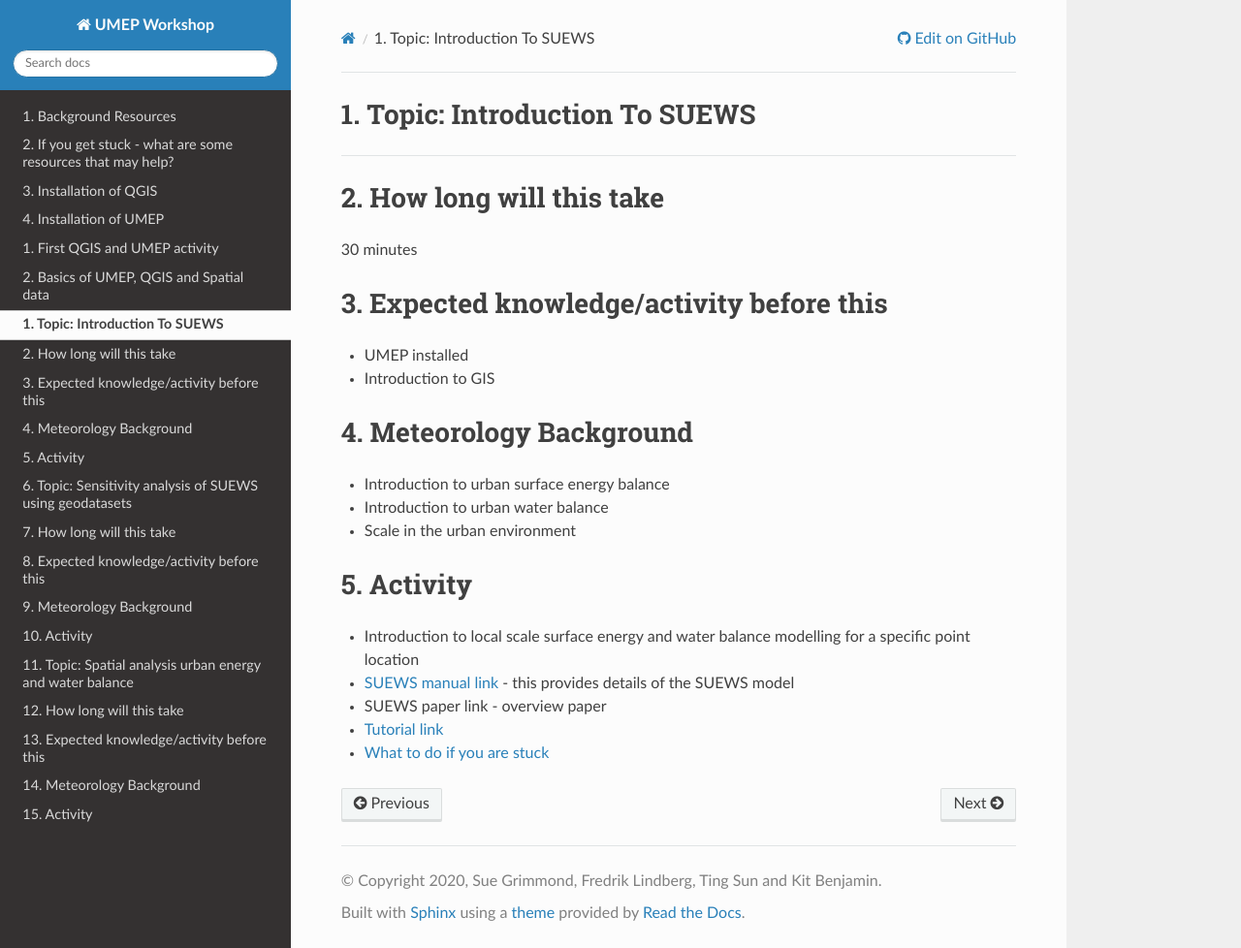
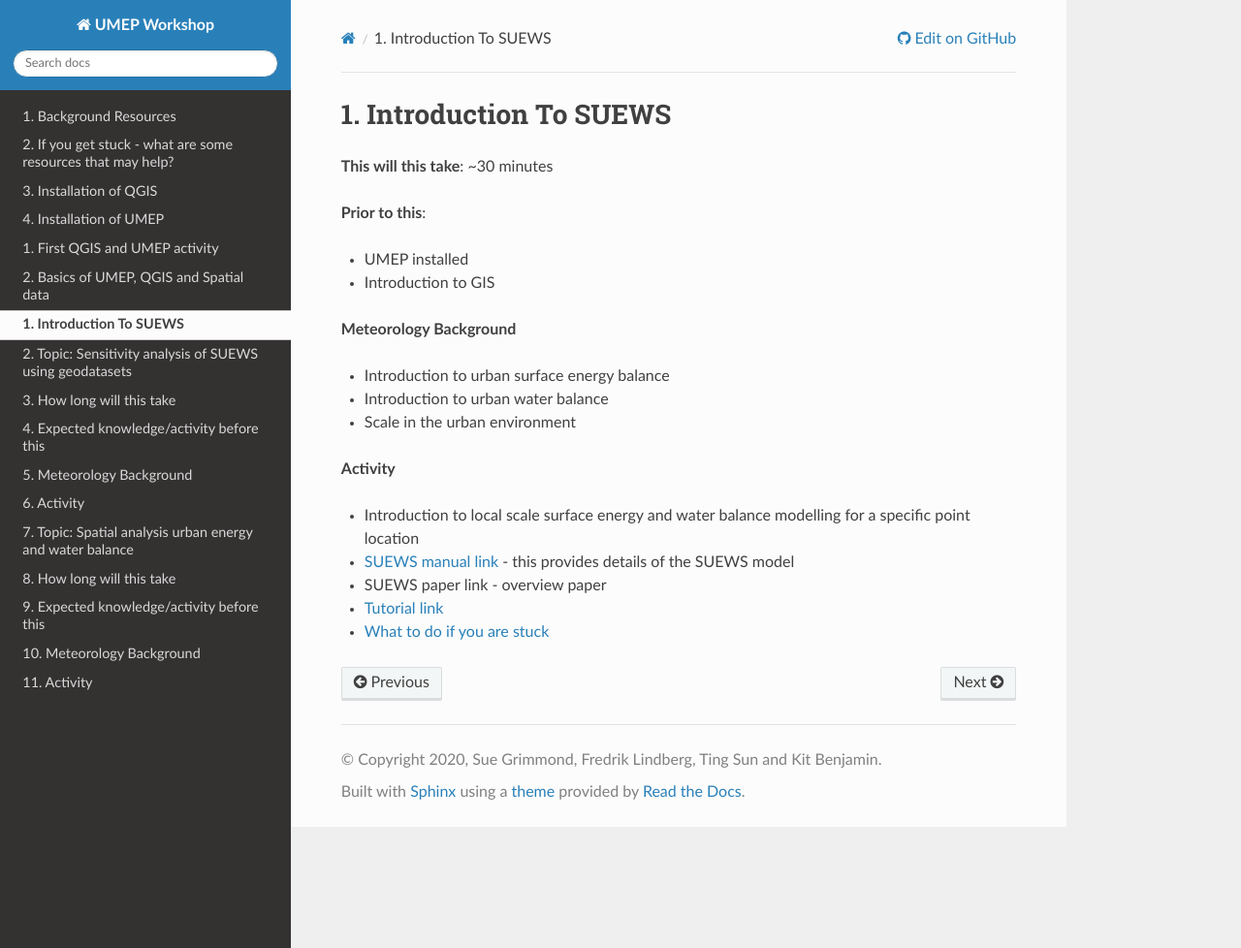
Before and after one commit to Urban-Meteorology-Reading/UMEP-Workshop, a Sphinx documentation site: the page built from source/SUEWS-1.rst, in a window 1280 px wide and 978 px high. Shown: the whole window at 97% size. Built offline with Sphinx 7.4.7 and the Read the Docs theme 2.0.0, drawn with Linux system fonts in a browser that asks for light colours; pages that are not in the unit, such as notebooks, are missing from menus.

Commit message:
Update SUEWS-1.rst

```diff
--- a/source/SUEWS-1.rst
+++ b/source/SUEWS-1.rst
@@ -1,32 +1,23 @@
-Topic: Introduction To SUEWS
+Introduction To SUEWS
 ~~~~~~~~~~~~~~~~~~~~~~~~~~~~
 
---------------
+**This will this take**: ~30 minutes
 
-How long will this take
-~~~~~~~~~~~~~~~~~~~~~~~
-
-30 minutes
-
-Expected knowledge/activity before this
-~~~~~~~~~~~~~~~~~~~~~~~~~~~~~~~~~~~~~~~
+**Prior to this**:
 
 -  UMEP installed
 -  Introduction to GIS
 
-Meteorology Background
-~~~~~~~~~~~~~~~~~~~~~~
+**Meteorology Background**
 
 -  Introduction to urban surface energy balance
 -  Introduction to urban water balance
 -  Scale in the urban environment
 
-Activity
-~~~~~~~~
+**Activity**
 
 -  Introduction to local scale surface energy and water balance
    modelling for a specific point location
-
 -  `SUEWS manual link <https://suews-docs.readthedocs.io/>`__ - this
    provides details of the SUEWS model
 
```
